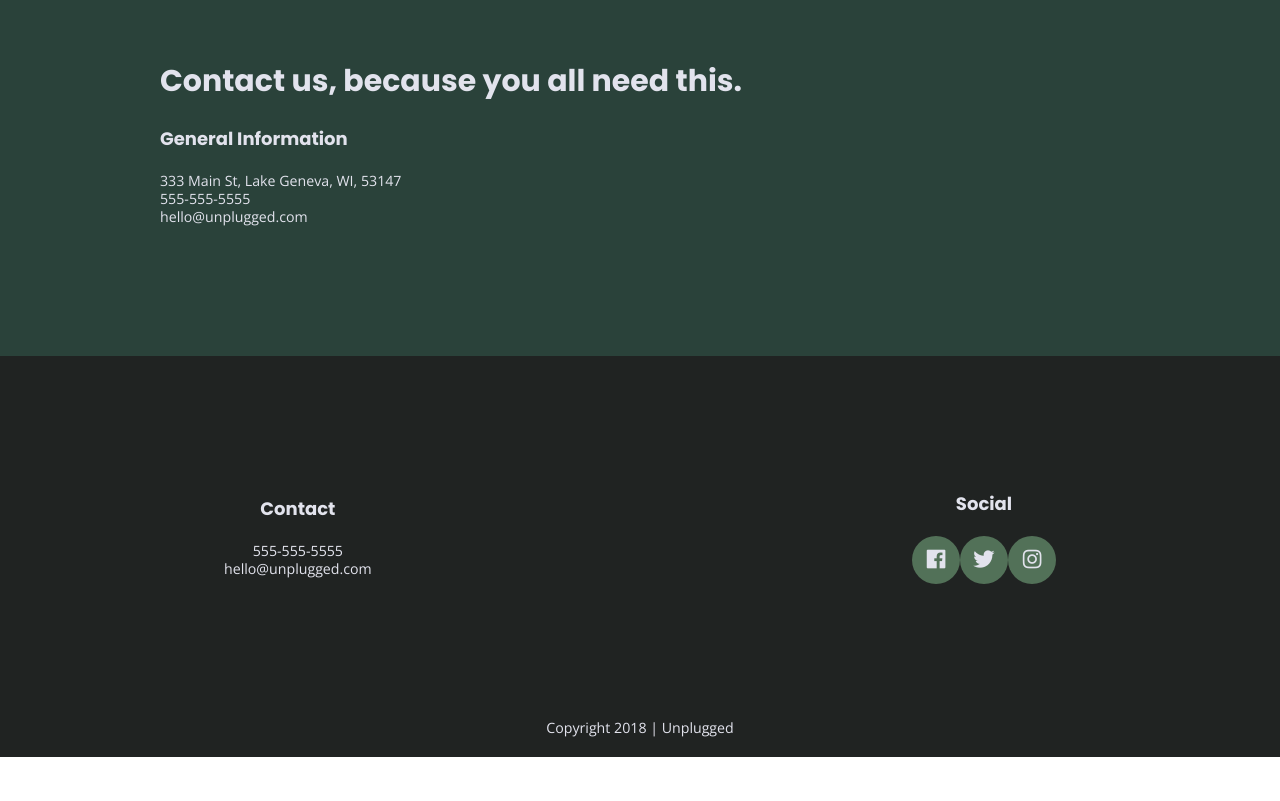
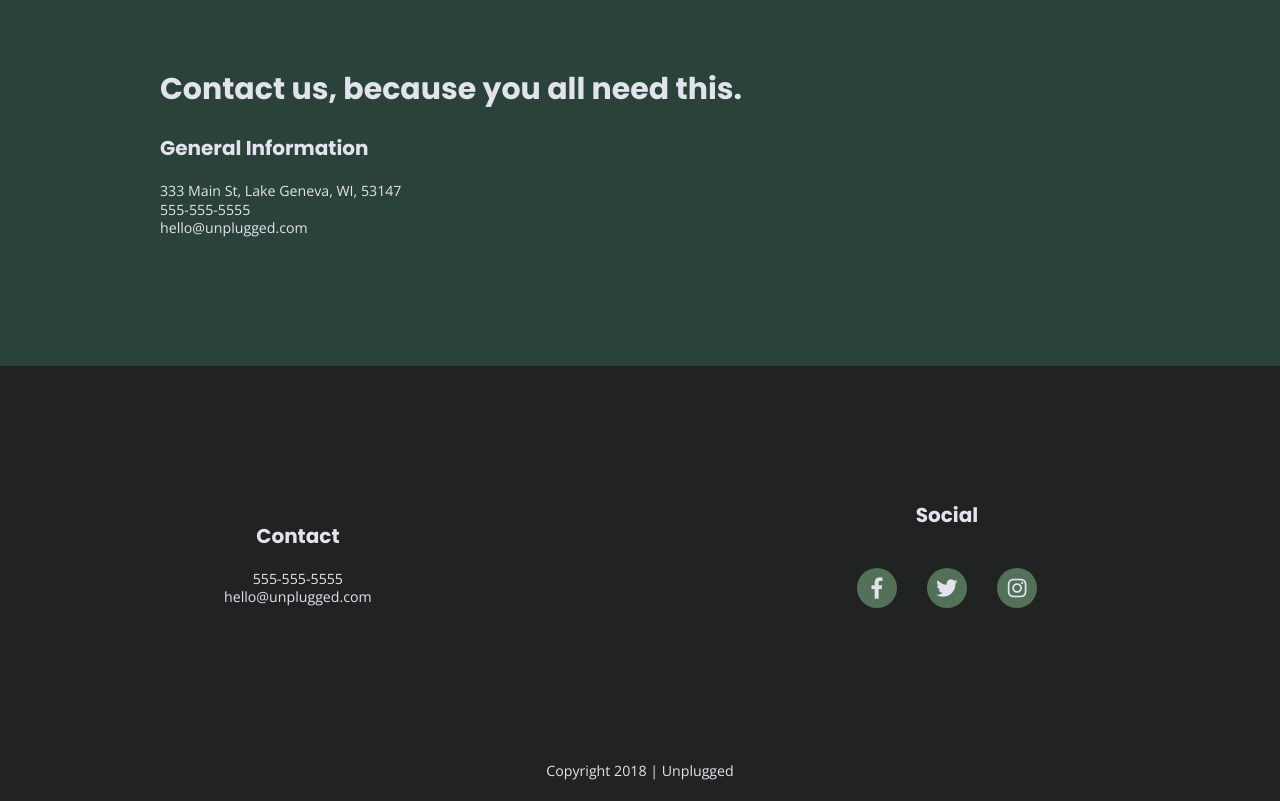
Before and after one commit to huntscato/unplugged, a website: page about/index.html in a window 1280 px wide. Shown: the part 1340-2141 px from the top of the page. Before the commit the page ends 2097 px from the top, so only its background shows below. Drawn offline with nearby package versions, Linux system fonts and the light colour scheme.

Commit message:
Added finishing touches

```diff
--- a/about/index.html
+++ b/about/index.html
@@ -98,7 +98,7 @@
           <h4>Social</h4>
           <div class="social-icons">
             <p>
-              <a href="https://www.facebook.com/Skillcrush/" target="_blank"><i class="fab fa-facebook"></i></a>
+              <a href="https://www.facebook.com/Skillcrush/" target="_blank"><i class="fab fa-facebook-f"></i></a>
             </p>
             <p>
               <a href="https://twitter.com/Skillcrush" target="_blank"><i class="fab fa-twitter"></i></a>
--- a/css/main.css
+++ b/css/main.css
@@ -117,7 +117,7 @@
      h3, h4 {
       font-family: 'Poppins', sans-serif;
       margin: 20px 0;
-      font-size: 1.125em;
+      font-size: 1.25em;
      }
 
      p {
@@ -150,6 +150,7 @@
 
      .social-icons i {
       font-size: 1.5em;
+      padding: 4px;
       }
 
       .social-icons p {
@@ -160,7 +161,7 @@
         display: flex;
         justify-content: center;
         align-items: center;
-        padding: 4px;
+        margin: 15px;
       }
 
   /* ----------Base Header - Footer Styles---------- */
@@ -199,6 +200,7 @@ footer {
     height: 1px;
     margin: 10px 0 20px 0;
     background: #3a3a3a;
+    padding: 4px;
   }
 
   header nav {
@@ -553,6 +555,7 @@ footer {
 
     header nav ul {
       justify-content: space-between;
+      padding: 4px;
     }
     .header-divider {
       display: none;
@@ -620,6 +623,10 @@ footer {
       display: flex;
       justify-content: space-between;
       align-items: center;
+    }
+
+    .social-icons  {
+      padding: 4px;
     }
 
 
```
Also changed, not shown: index.html (+1 -1 lines).
